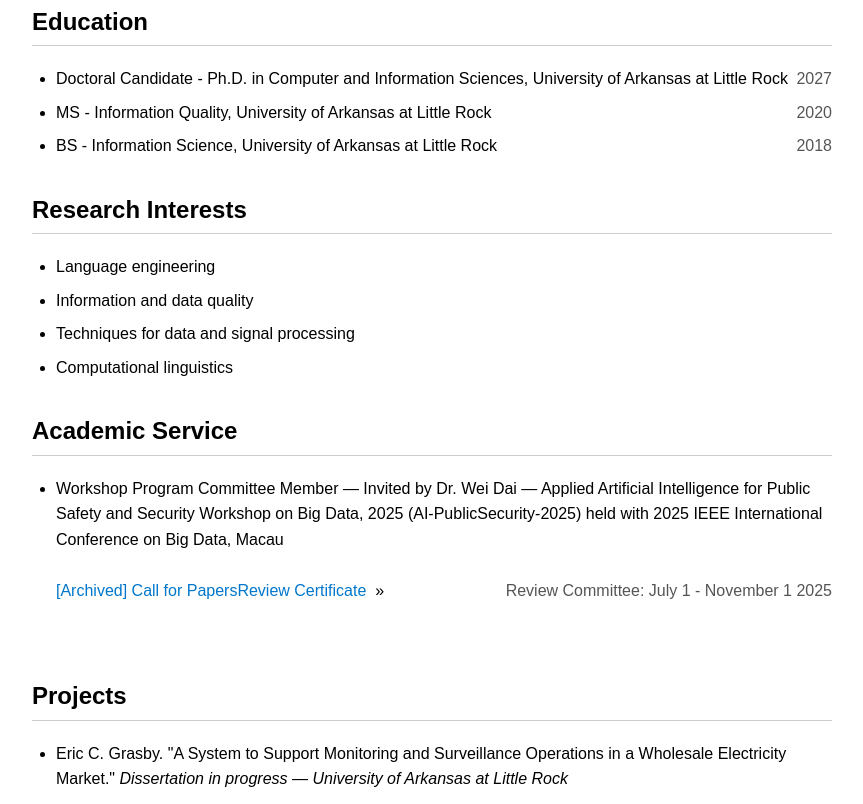
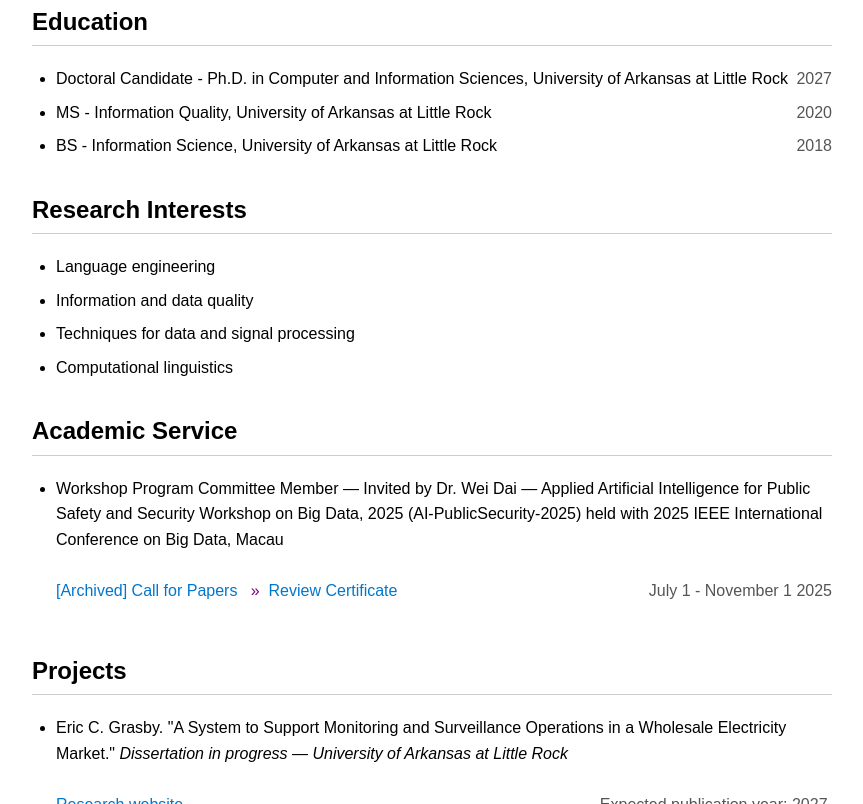
Before and after one commit to echarlesgrasby/resume, a plain HTML site: page academic/index.html in a window 1280 px wide. Shown: the part 395-1199 px from the top of the page, without its empty margins (208-1071 px from the left). Drawn offline with Linux system fonts and the light colour scheme.

Commit message:
Fix HTML formatting and update academic CV content

```diff
--- a/academic/index.html
+++ b/academic/index.html
@@ -55,9 +55,8 @@
       <li>
         Workshop Program Committee Member &mdash; Invited by Dr. Wei Dai &mdash; Applied Artificial Intelligence for Public Safety and Security Workshop on Big Data, 2025 (AI-PublicSecurity-2025) held with 2025 IEEE International Conference on Big Data, Macau
 		<br/><br/>
-		<span class="date">Review Committee: July 1 - November 1 2025</span>
-		<span class="site"><a href="https://ericgrasby.xyz/archive/publicsafetyinfo_AI_PublicSecurity_2025_Macau_Call_For_Papers.png" target="_blank">[Archived] Call for Papers</a></span>
-		&nbsp; &raquo; &nbsp;
+		<span class="date">July 1 - November 1 2025</span>
+		<span class="site"><a href="https://ericgrasby.xyz/archive/publicsafetyinfo_AI_PublicSecurity_2025_Macau_Call_For_Papers.png" target="_blank">[Archived] Call for Papers</a> &nbsp; &raquo; &nbsp; </span>
 		<span class="site"><a href="https://ericgrasby.xyz/academic/Review_Eric_Grasby_certification_2025.pdf" target="_blank">Review Certificate</a></span>
       </li>
     </ul>
```
